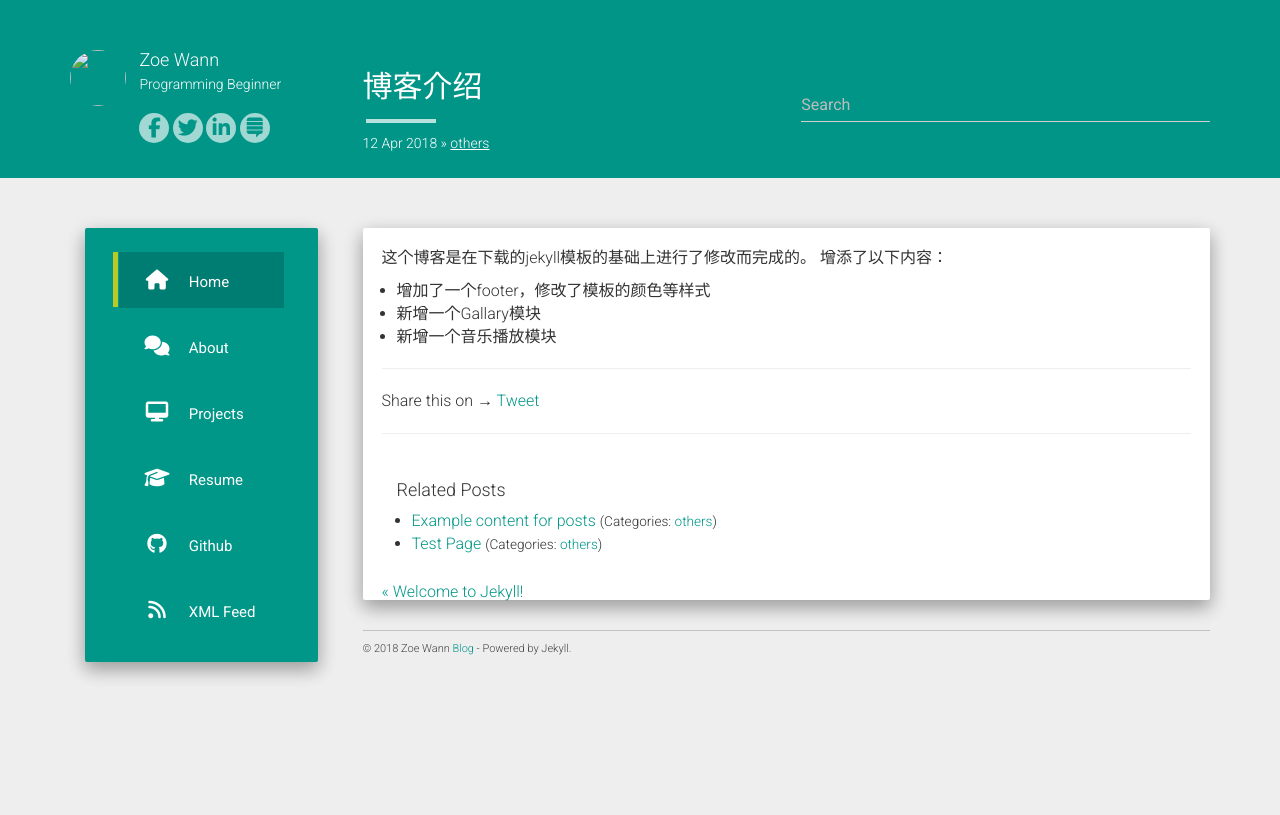
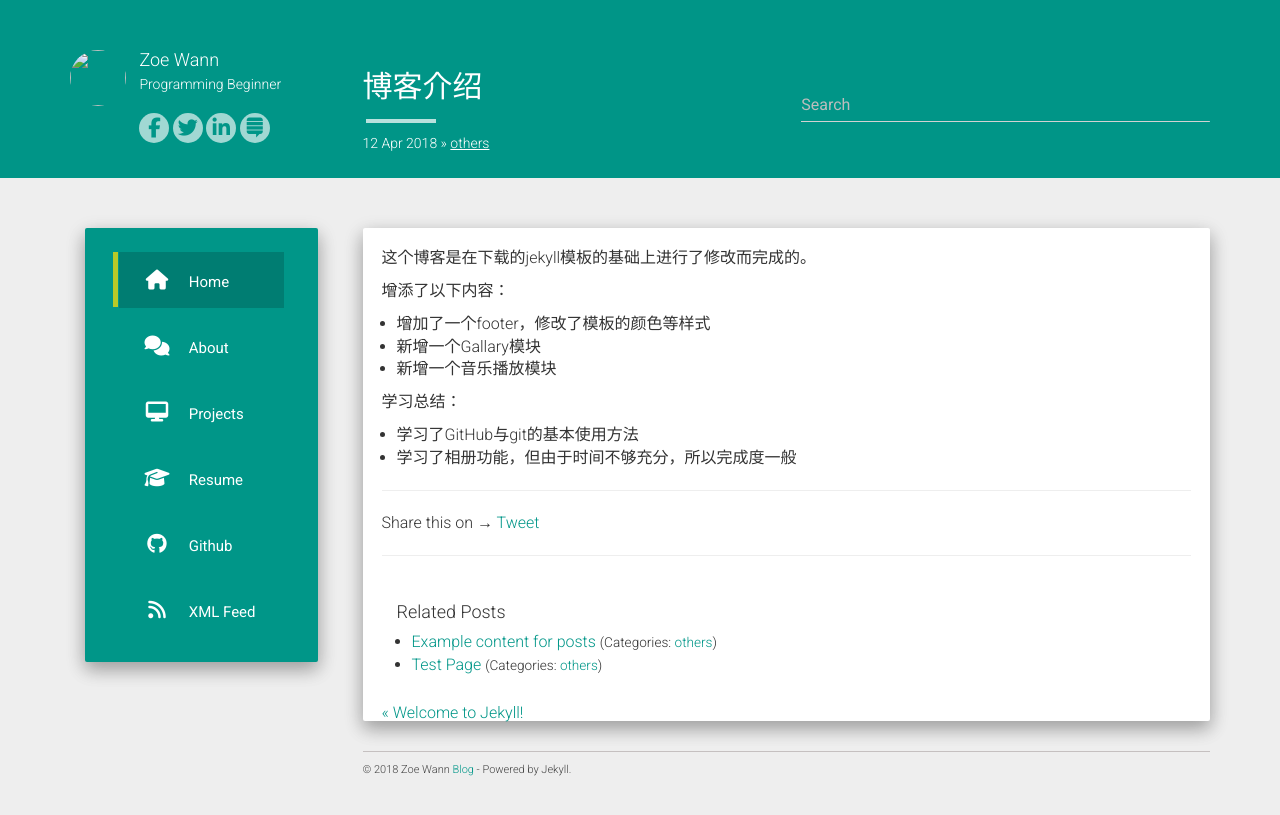
Before and after one commit to ZoeWann/ZoeWann.github.io, a Jekyll site: the page built from _posts/2018-04-12-Introduction.md, in a window 1280 px wide. Shown: the top 815 px of the page. Built offline with Jekyll 4.4.1, drawn with Linux system fonts in a browser that asks for light colours; nearby versions of some CDN libraries; comment, search, counter and statistics services are not loaded.

Commit message:
Update 2018-04-12-Introduction.md

```diff
--- a/_posts/2018-04-12-Introduction.md
+++ b/_posts/2018-04-12-Introduction.md
@@ -6,8 +6,13 @@ categories: others
 ---
 
 这个博客是在下载的jekyll模板的基础上进行了修改而完成的。
+
 增添了以下内容：
 
 - 增加了一个footer，修改了模板的颜色等样式
 - 新增一个Gallary模块
 - 新增一个音乐播放模块
+
+学习总结：
+- 学习了GitHub与git的基本使用方法
+- 学习了相册功能，但由于时间不够充分，所以完成度一般
```
